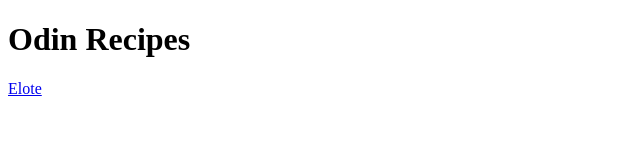
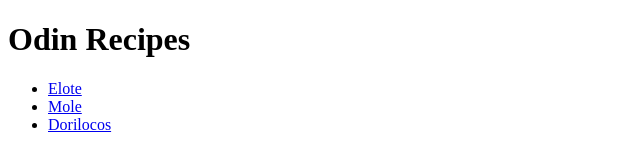
Before and after one commit to javier-rosales/odin-recipes, a plain HTML site: page index.html in a window 1280 px wide. Shown: the whole page, without its empty margins (0-640 px from the left). Drawn offline with Linux system fonts and the light colour scheme.

Commit message:
Update recipes menu

```diff
--- a/index.html
+++ b/index.html
@@ -6,6 +6,10 @@
     </head>
     <body>
         <h1>Odin Recipes</h1>
-        <a href="recipes/elote.html">Elote</a>
+        <ul>
+            <li><a href="recipes/elote.html">Elote</a></li>
+            <li><a href="recipes/mole.html">Mole</a></li>
+            <li><a href="recipes/dorilocos.html">Dorilocos</a></li>
+        </ul>
     </body>
 </html>
```
Also changed, not shown: images/mole.jpg (added).
